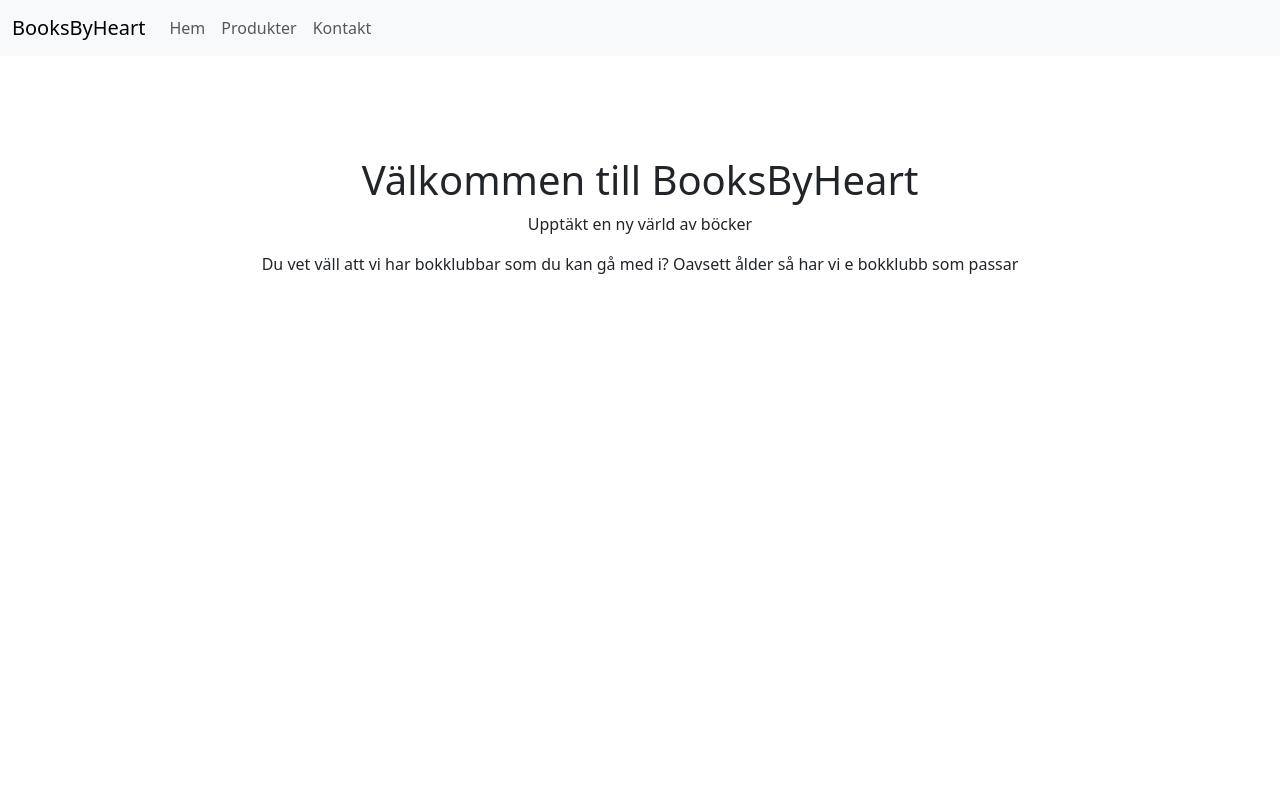
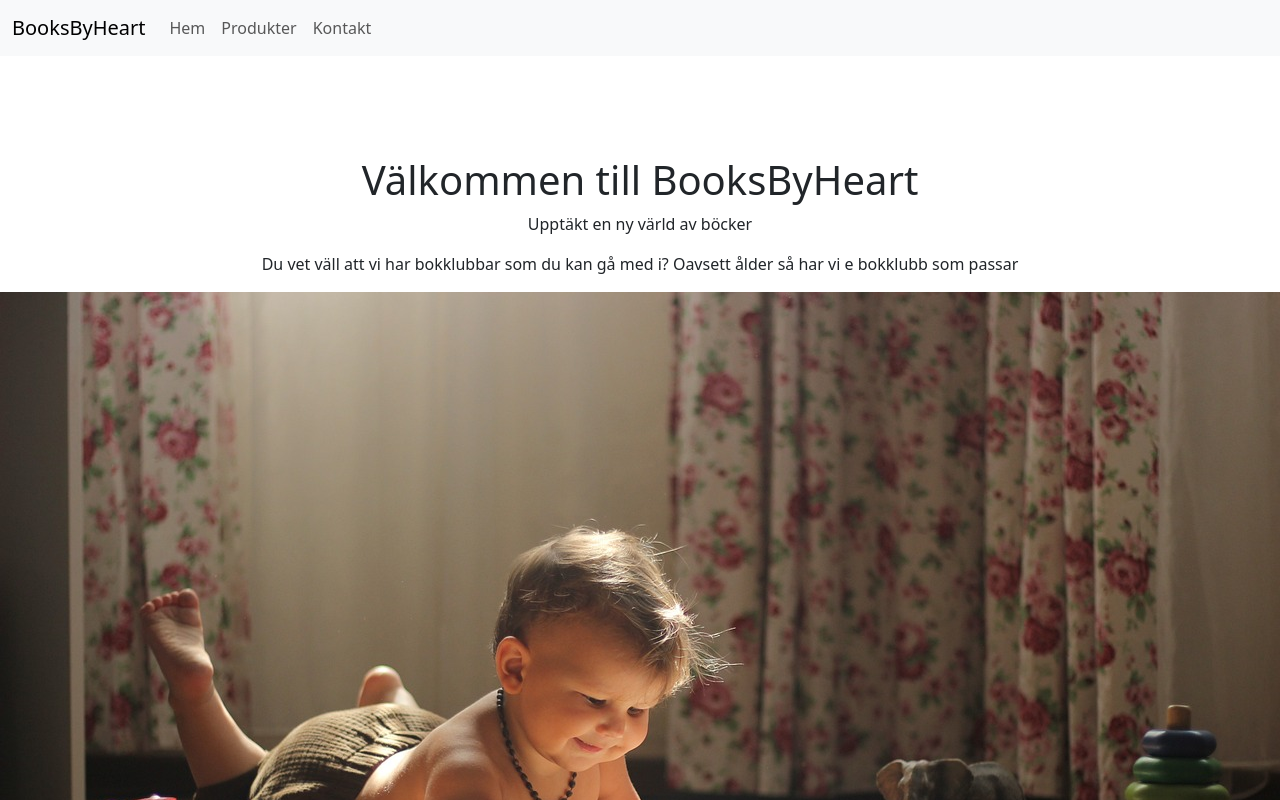
Before and after one commit to natta1995/Webbshop-BooksByHeart, a React (Create React App) app: page / in a window 1280 px wide. Shown: the top 800 px of the page. Built offline with nearby package versions, Linux system fonts and the light colour scheme.

Commit message:
"Homepage adding"

```diff
--- a/src/pages/home.jsx
+++ b/src/pages/home.jsx
@@ -1,4 +1,5 @@
 import React from "react"
+import babyImg from "../img/babyreading.jpg"
 
 
 const HomePage = () => {
@@ -7,6 +8,7 @@ const HomePage = () => {
         <h1>Välkommen till BooksByHeart</h1>
         <p>Upptäkt en ny värld av böcker</p>
         <p> Du vet väll att vi har bokklubbar som du kan gå med i? Oavsett ålder så har vi e bokklubb som passar</p>
+        <img src={babyImg} alt="babayreading" />
         </div>
     )
 }
```
Also changed, not shown: src/img/babyreading.jpg (added).
